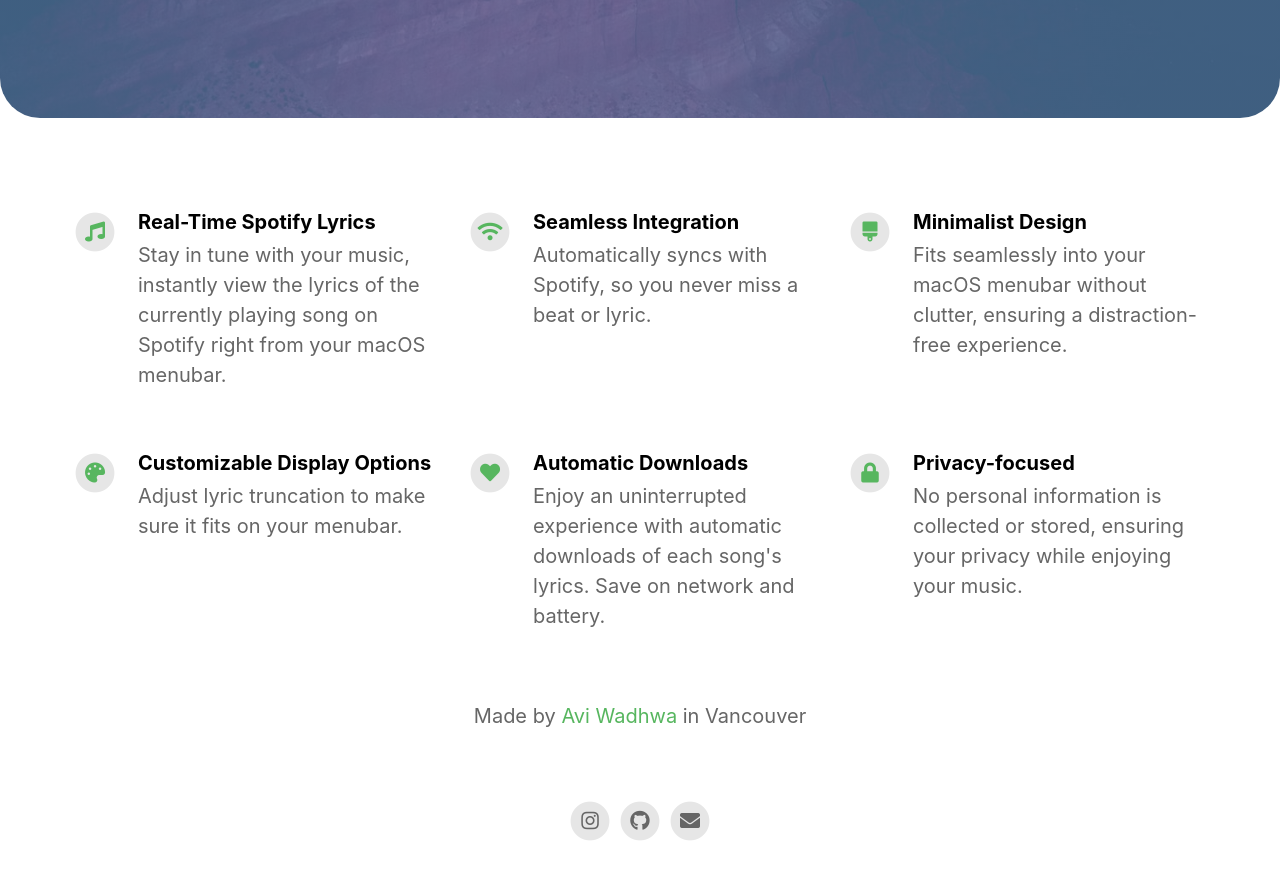
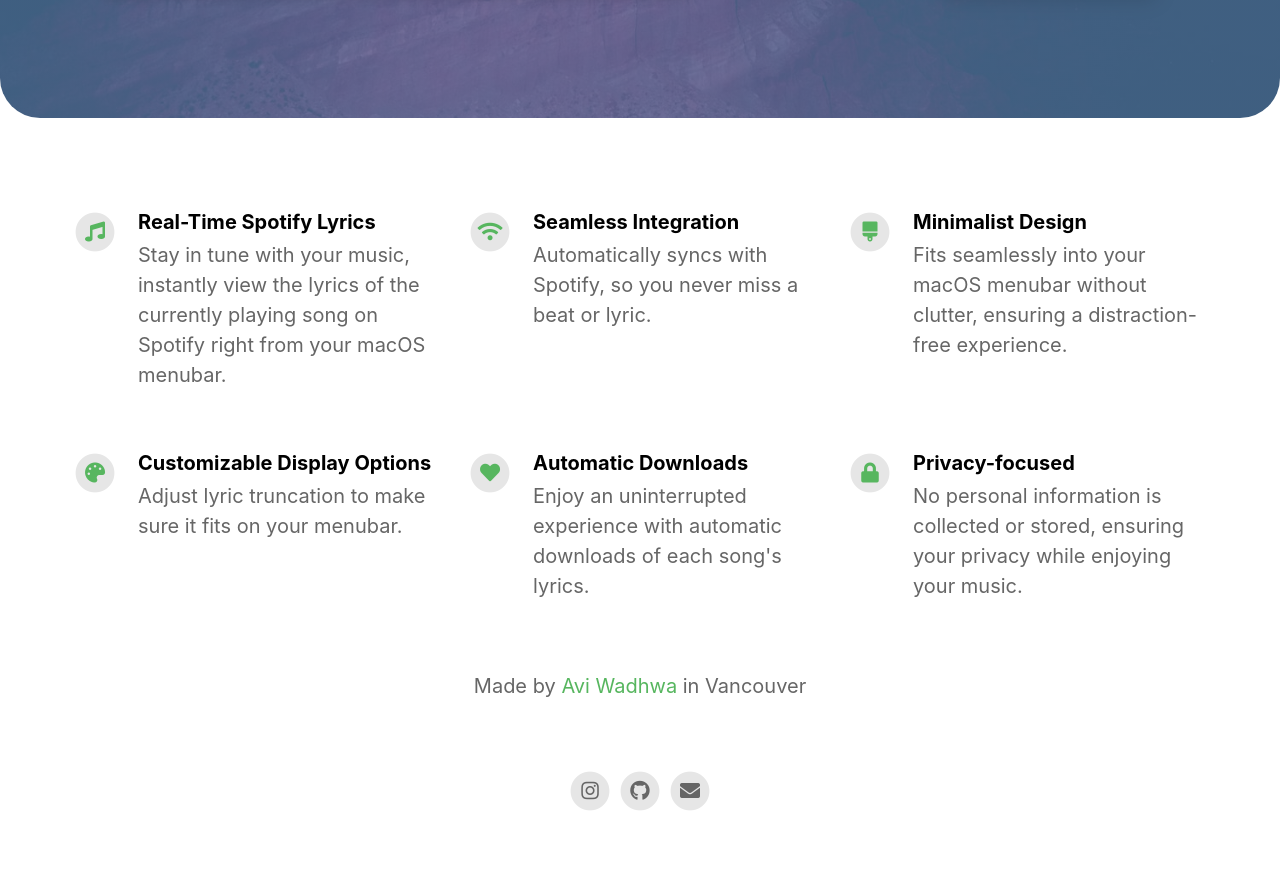
Before and after one commit to aviwad/LyricFeverHomepage, a Jekyll site: the page built from index.html, in a window 1280 px wide, cut to the strip 596-1507 px from the top of the page. Shown: the top 879 px of the strip. Built offline with Jekyll 4.4.1, drawn with Linux system fonts in a browser that asks for light colours; nearby versions of some CDN libraries.

Commit message:
fix padding for header

```diff
--- a/_config.yml
+++ b/_config.yml
@@ -53,7 +53,7 @@ features                                  :
     fontawesome_icon_name                 : palette
 
   - title                                 : Automatic Downloads
-    description                           : Enjoy an uninterrupted experience with automatic downloads of each song's lyrics. Save on network and battery.
+    description                           : Enjoy an uninterrupted experience with automatic downloads of each song's lyrics.
     fontawesome_icon_name                 : heart
 
   - title                                 : Privacy-focused
--- a/_sass/layout.scss
+++ b/_sass/layout.scss
@@ -247,7 +247,8 @@ nav > ul li a:active {
     display: flex;
     flex-direction: column; /* Align items vertically */
     align-items: center; /* Center items horizontally */
-    padding-top: 30px;
+    padding-top: 100px;
+	margin-right: 26px;
 }
 
 @media only screen and (max-width: 992px) {
@@ -402,7 +403,7 @@ nav > ul li a:active {
 	width: 604px;
 	height: 377px;
 	margin-left: 26px;
-	margin-top: 40px;
+	margin-top: 100px;
 }
 
 .videoContainer > video {
```
